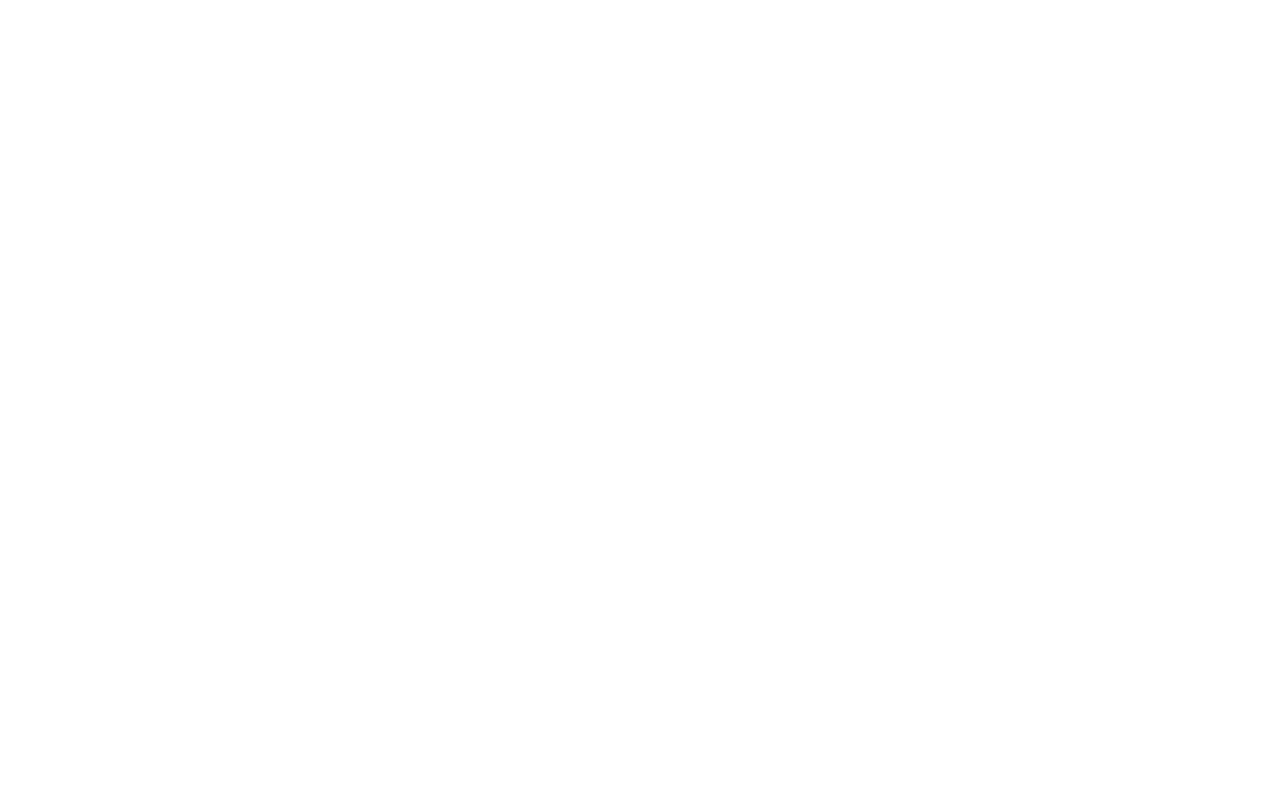
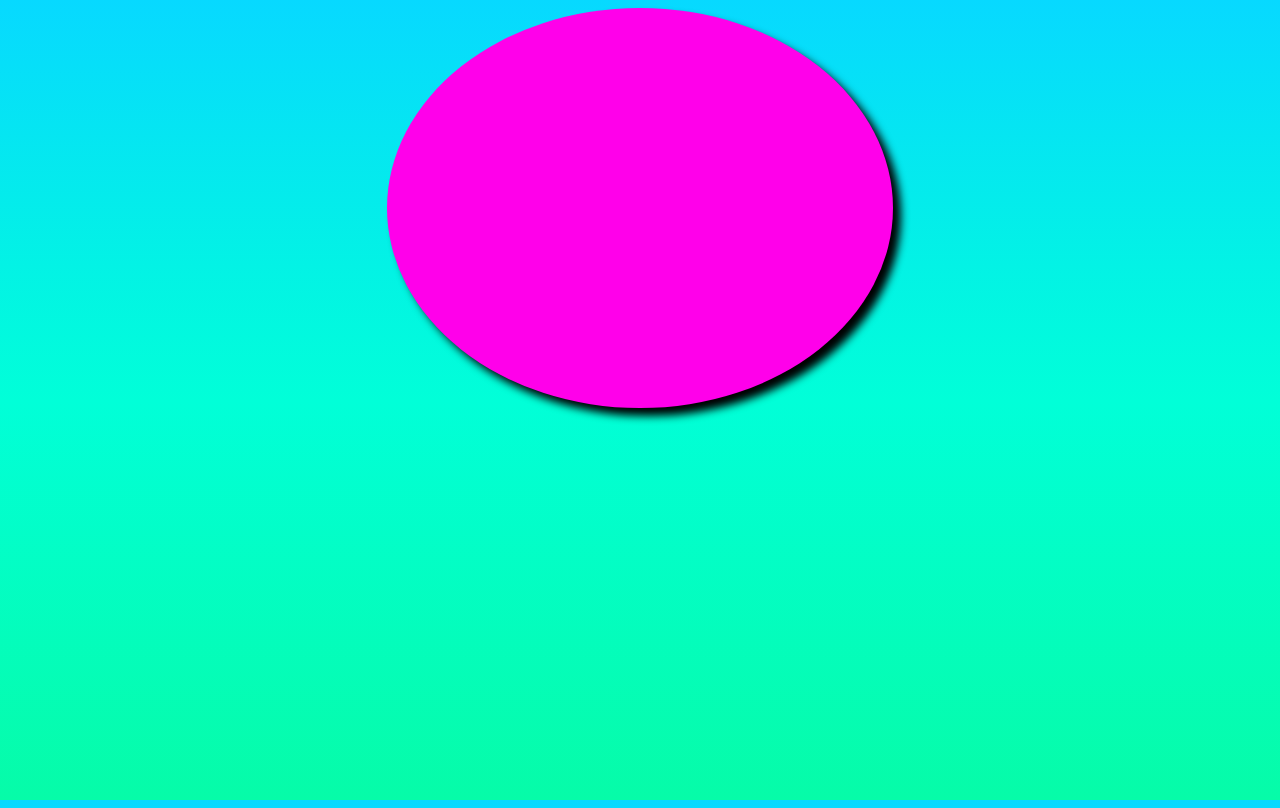
Before and after one commit to sofia1129/miproyectoweb, a plain HTML site: page index.html in a window 1280 px wide. Drawn offline with Linux system fonts and the light colour scheme.

Commit message:
index con css

```diff
--- a/index.html
+++ b/index.html
@@ -1,10 +1,12 @@
 <!DOCTYPE html>
 <html lang="es">
 <head>
+	<link rel="stylesheet" href="style.css">
 	<meta charset="UTF-8">
-	<title>,i proyecto web</title>
+	<title>mi proyecto web</title>
 </head>
 <body>
+	<div class="caja"></div>
 
 </body>
 </html>
--- /dev/null
+++ b/style.css
@@ -0,0 +1,22 @@
+html,body{
+	height: 100%;
+}
+body{
+	/*background: lightblue;*/
+	background: linear-gradient(#07D9FF,#01FFD8,#06FCA8);
+}
+
+.caja{
+	background: #FF00EA;
+	border-radius: 50%;
+	box-shadow: 0.5em 0.5em 0.5em #000;
+	height: 400px;
+	margin: 0 auto;
+	width: 40%;
+	transition: all linear 3s;
+}
+.caja:hover{
+	background: orange;
+	border-radius: 0;
+	cursor:pointer;
+}
```
